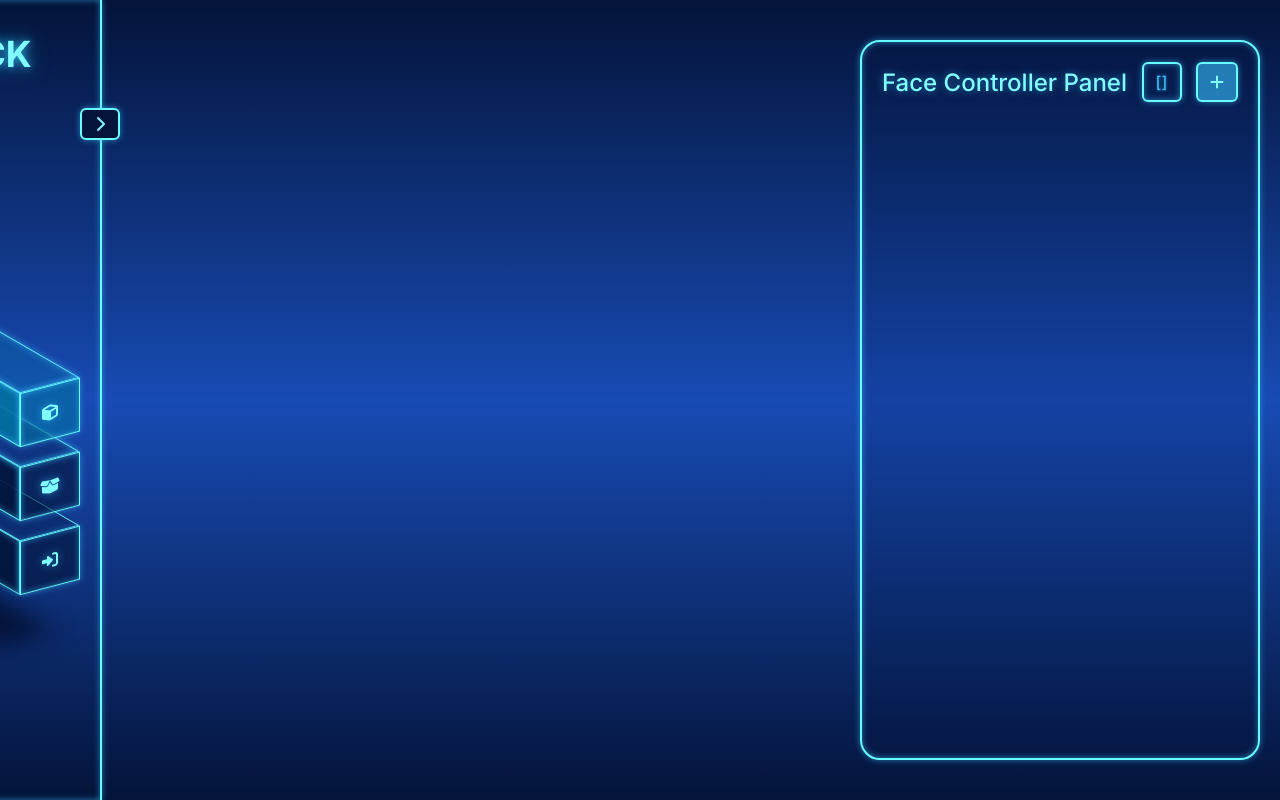
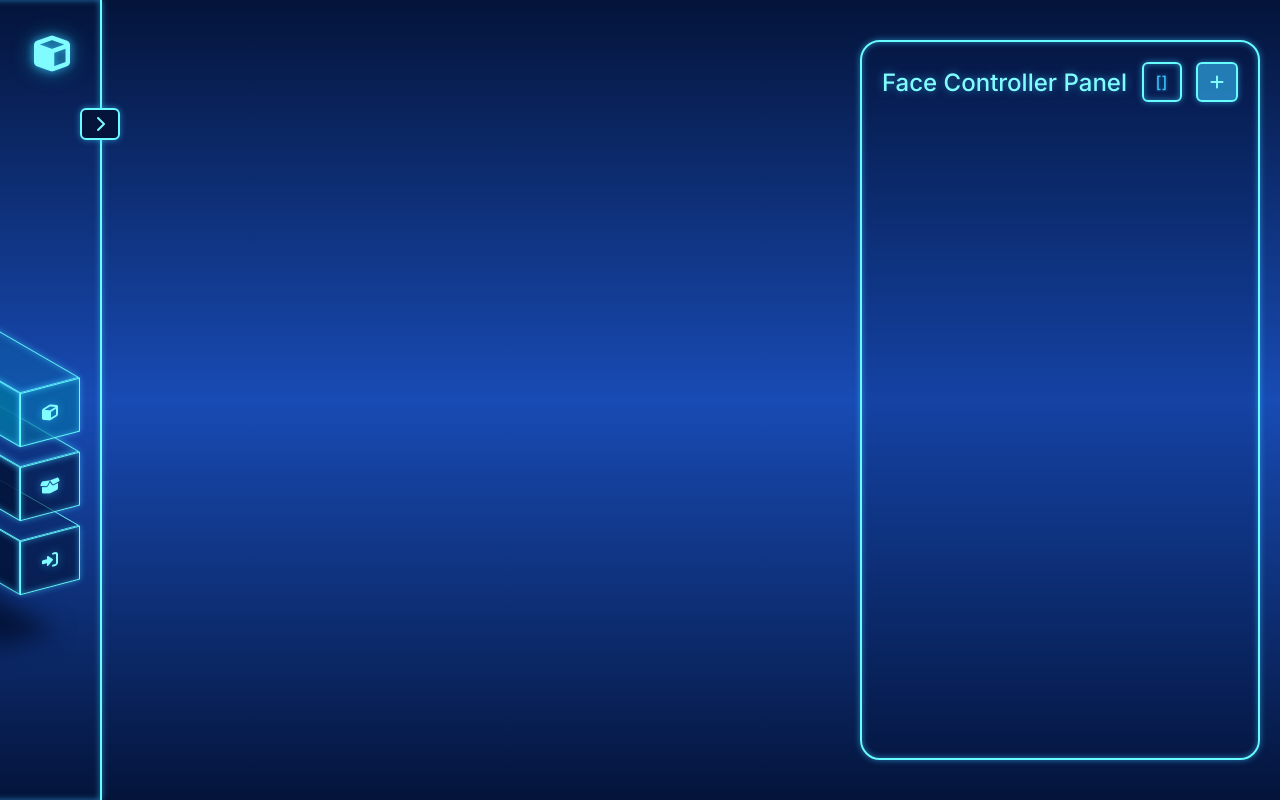
Before and after one commit to PanpaKawaii/Block, a React (Vite) app: page / in a window 1280 px wide. Both pictures are taken after a click on the button 280 px from the left and 124 px from the top of the page. Built offline with nearby package versions, Linux system fonts and the light colour scheme.

Commit message:
Fix Logo

```diff
--- a/src/App.css
+++ b/src/App.css
@@ -13,7 +13,15 @@
 }
 
 :root {
-  --font-tech: 'Inter', 'Organix', 'Akashi', Arial;
+  --font-tech:
+    'Inter',
+    Consolas,
+    Menlo,
+    Monaco,
+    monospace,
+    'Organix',
+    'Akashi',
+    Arial;
 
   --gray-1: #111827;
   --gray-2: #1F2937;
@@ -245,6 +253,7 @@ video::-webkit-media-controls-play-button {
 .color-input {
   appearance: none;
   width: 40px;
+  min-width: 40px;
   height: 40px;
   padding: 0;
   background: none;
--- a/src/app/pages/GenerateObject/FaceController.css
+++ b/src/app/pages/GenerateObject/FaceController.css
@@ -45,6 +45,14 @@
                 display: flex;
                 justify-content: space-between;
                 align-items: center;
+                gap: 8px;
+
+                h3 {
+                    flex: 1;
+                    white-space: nowrap;
+                    overflow: hidden;
+                    text-overflow: ellipsis;
+                }
 
                 .btns {
                     display: flex;
--- a/src/app/pages/NavigationBar/NavigationBar.css
+++ b/src/app/pages/NavigationBar/NavigationBar.css
@@ -10,12 +10,28 @@
     z-index: 2;
 
     a {
+        position: relative;
+
         .logo {
-            padding: 16px;
-            margin: 16px 0;
             font-size: 36px;
             font-weight: bold;
             text-align: center;
+
+            &.logo-icon {
+                position: absolute;
+                top: 50%;
+                right: 60%;
+                transform: translateY(-50%);
+                opacity: 0;
+                transition: all 0.3s ease;
+            }
+
+            &.logo-text {
+                padding: 16px;
+                margin: 16px 0;
+                opacity: 1;
+                transition: all 0.5s ease;
+            }
         }
     }
 
@@ -159,6 +175,21 @@
     &.collapsed {
         margin-left: -160px;
 
+        a {
+            .logo {
+                &.logo-icon {
+                    right: 30px;
+                    transform: translateY(-50%);
+                    opacity: 1;
+                    transition: all 0.5s ease;
+                }
+
+                &.logo-text {
+                    opacity: 0;
+                }
+            }
+        }
+
         .btn-collapsed {
             transform: rotateZ(180deg);
         }
--- a/src/app/pages/NavigationBar/NavigationBar.jsx
+++ b/src/app/pages/NavigationBar/NavigationBar.jsx
@@ -24,7 +24,8 @@ export default function NavigationBar() {
         <>
             <div className={`navigation-bar-container ${toggleMenu ? '' : 'collapsed'}`}>
                 <Link to='/'>
-                    <div className='logo glow'>BLOCK</div>
+                    <div className='logo logo-icon glow'><i className='fa-solid fa-cube' /></div>
+                    <div className='logo logo-text glow'>BLOCK</div>
                 </Link>
                 <button className='btn btn-collapsed' onClick={() => setToggleMenu(p => !p)}><i className='fa-solid fa-chevron-left' /></button>
                 <ul>
```
